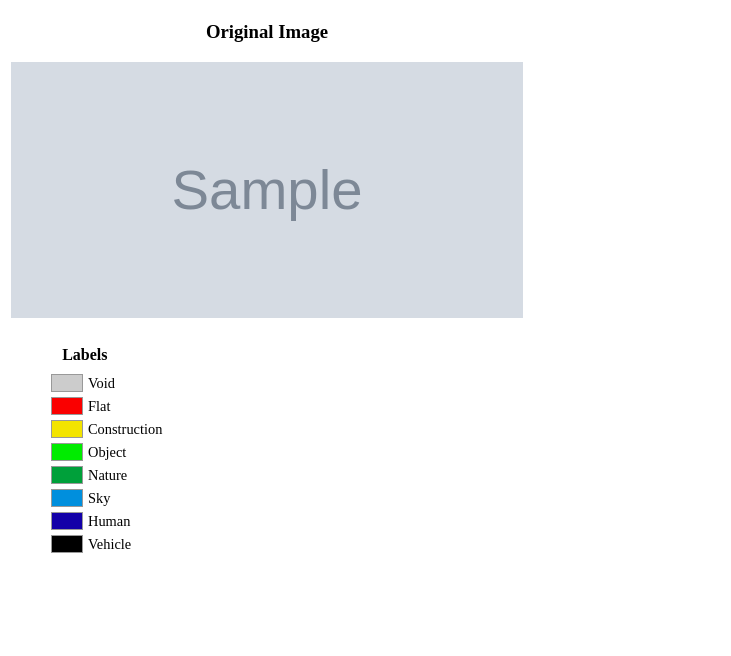
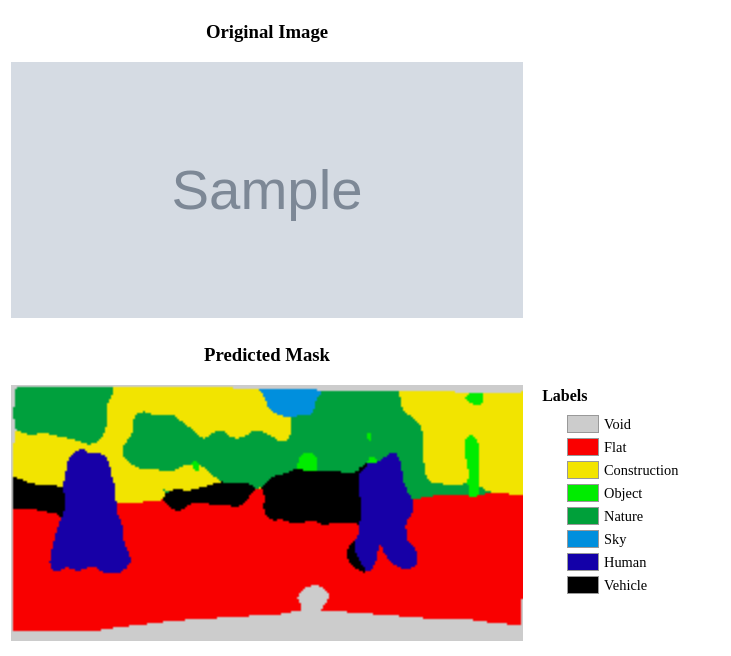
Before and after one commit to raoofrachidi/OC_IA_8, a Flask app: template templates/predict.html in a window 1280 px wide. Shown: the part 181-837 px from the top of the page, without its empty margins (0-731 px from the left). Before the commit the page ends 734 px from the top, so only its background shows below. Run offline with Flask 2, Linux system fonts and the light colour scheme; the template is opened without the code that fills it: most values are stand-ins (such as "Sample title", 1, 10 or a date in 2020); grey boxes marked "Sample" are stand-in pictures.

Commit message:
Update predict.html

```diff
--- a/templates/predict.html
+++ b/templates/predict.html
@@ -26,6 +26,10 @@
             </tr>
 
            <tr>
+               <td>
+                   <h3 align=center>Predicted Mask</h3>
+                   <img src='{{ url_for("static", filename="outputs/prediction.png") }}' height="256" width="512"/>
+                </td>
                 <td>
                     <div class='my-legend'>
                     <div class='legend-title'>Labels</div>
```
